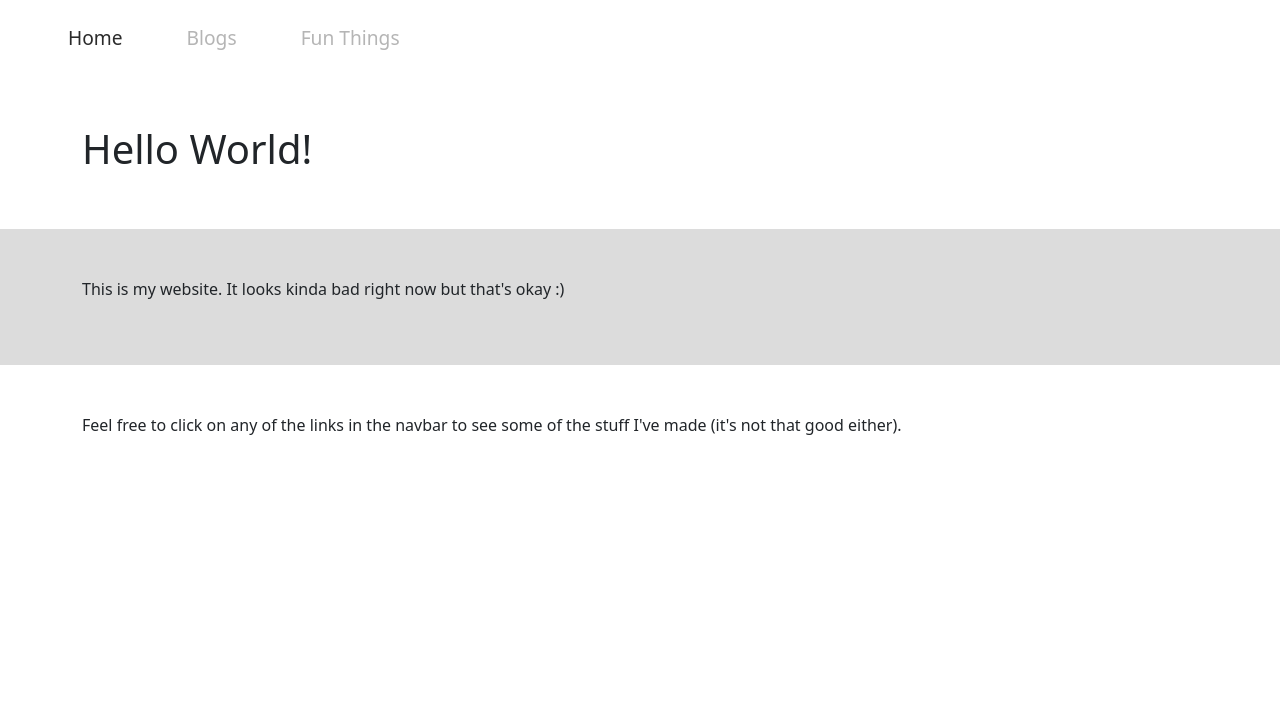
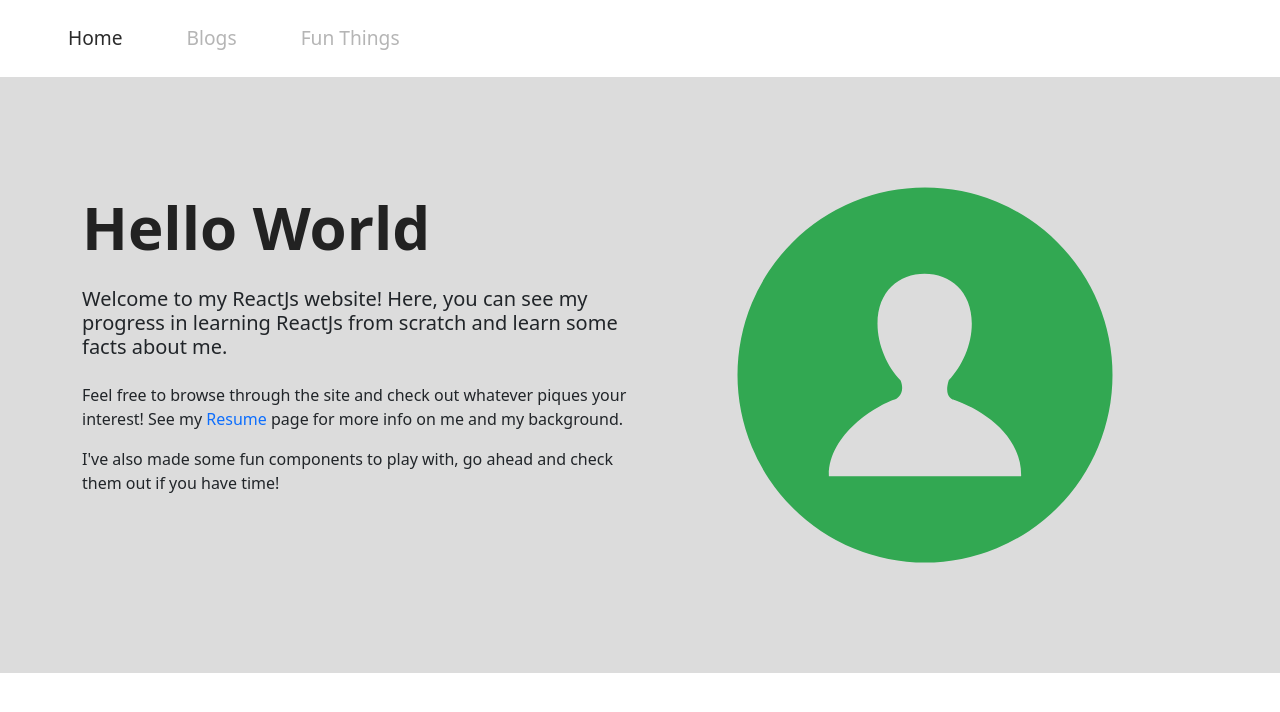
Before and after one commit to NathanHergenreter/my-react-js-site, a React (Create React App) app: page / in a window 1280 px wide. Shown: the top 712 px of the page. Built offline with nearby package versions, Linux system fonts and the light colour scheme.

Commit message:
Started work on actual home page content

```diff
--- /dev/null
+++ b/src/Components/Home/Home.css
@@ -0,0 +1,10 @@
+.placeholder-avatar {
+    width: 500px;
+    height: 500px;
+}
+
+.hello-title {
+    color: rgb(34, 34, 34);
+    font-size: 60px;
+    font-weight: 700;
+}
--- a/src/Components/Home/Home.js
+++ b/src/Components/Home/Home.js
@@ -1,16 +1,28 @@
+import placeholderPicture from '../../Assets/Images/avatar-default.svg';
+
+import './Home.css';
+
 function Home() {
     return (
-    <div className="bg-main">
-        <div className="container">
-            <h1>Hello World!</h1>
-        </div>
-        <div className="bg-alt">
-            <div className="container">
-                <p>This is my website. It looks kinda bad right now but that's okay :)</p>
+    <div className='bg-alt'>
+        <div className='container'>
+            <div className='row'>
+                <div className='col-6 align-self-center mb-5'>
+                    <h1 className='hello-title'>Hello World</h1>
+                    <h5 className='py-3'>
+                        Welcome to my ReactJs website! Here, you can see my progress in learning ReactJs from scratch and learn some facts about me.
+                    </h5>
+                    <p>
+                        Feel free to browse through the site and check out whatever piques your interest! See my <a href='/resume'>Resume</a> page for more info on me and my background.
+                    </p>
+                    <p>
+                        I've also made some fun components to play with, go ahead and check them out if you have time!
+                    </p>
+                </div>
+                <div className='col-6 text-center'>
+                    <img className='placeholder-avatar' src={placeholderPicture} alt='Me'></img>
+                </div>
             </div>
-        </div>
-        <div className="container">
-            <p>Feel free to click on any of the links in the navbar to see some of the stuff I've made (it's not that good either).</p>
         </div>
     </div>
     );
```
Also changed, not shown: src/Assets/Images/avatar-default.svg (added).
